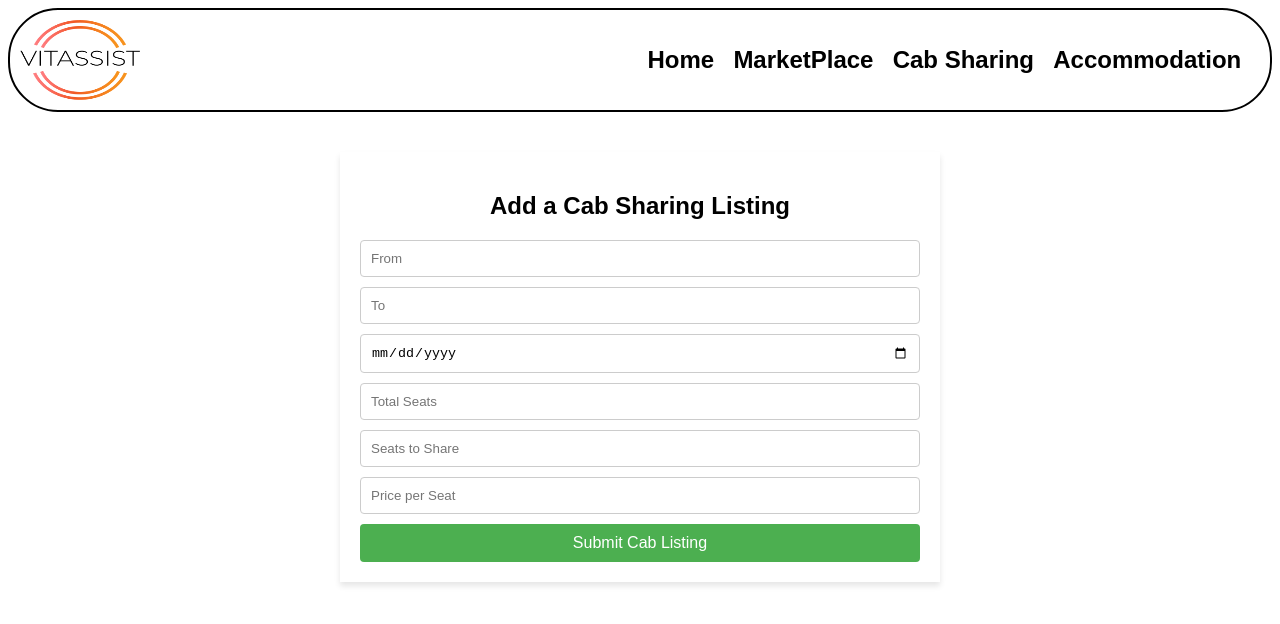
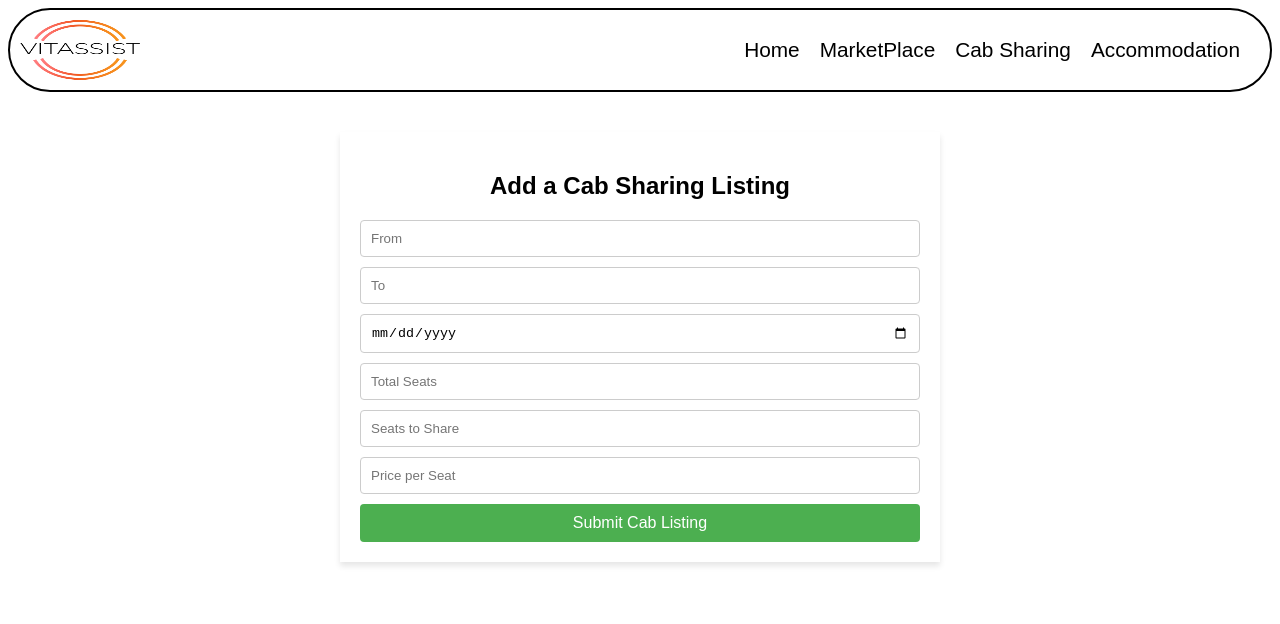
Before and after one commit to LooneY2K/vitassist, a plain HTML site: page cab.html in a window 1280 px wide. Drawn offline with Linux system fonts and the light colour scheme.

Commit message:
Some changes reverted

```diff
--- a/styles/accomodation.css
+++ b/styles/accomodation.css
@@ -4,10 +4,8 @@ body {
 .navbar {
   display: flex;
   max-height: 80px;
-  background-color: white;
   border: 2px solid black;
   border-radius: 50px;
-  min-height: 100px;
 }
 img {
   width: 120px;
@@ -26,9 +24,8 @@ img {
 }
 #navbar ul li a {
   display: block;
-  font-size: 3vh;
-  font-weight: bold;
-  padding: 1.2vh;
+  font-size: 1.3rem;
+  padding: 10px;
   border-radius: 20px;
   color: black;
   text-decoration: none;
--- a/styles/cab.css
+++ b/styles/cab.css
@@ -1,10 +1,8 @@
 .navbar {
   display: flex;
   max-height: 80px;
-  background-color: white;
   border: 2px solid black;
   border-radius: 50px;
-  min-height: 100px;
 }
 img {
   width: 120px;
@@ -23,16 +21,15 @@ img {
 }
 #navbar ul li a {
   display: block;
-  font-size: 3vh;
-  font-weight: bold;
-  padding: 1.2vh;
+  font-size: 1.3rem;
+  padding: 10px;
   border-radius: 20px;
   color: black;
   text-decoration: none;
 }
 #navbar ul li a:hover {
   scale: 1.2;
-}
+} /* Style the container */
 body {
   font-family: Arial, sans-serif;
 }
--- a/styles/items.css
+++ b/styles/items.css
@@ -4,10 +4,8 @@ body {
 .navbar {
   display: flex;
   max-height: 80px;
-  background-color: white;
   border: 2px solid black;
   border-radius: 50px;
-  min-height: 100px;
 }
 img {
   width: 120px;
@@ -26,9 +24,8 @@ img {
 }
 #navbar ul li a {
   display: block;
-  font-size: 3vh;
-  font-weight: bold;
-  padding: 1.2vh;
+  font-size: 1.3rem;
+  padding: 10px;
   border-radius: 20px;
   color: black;
   text-decoration: none;
```
